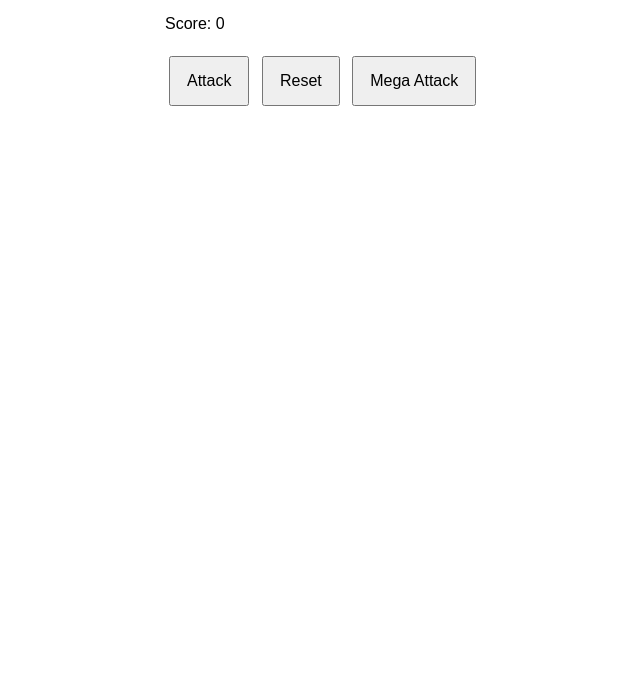
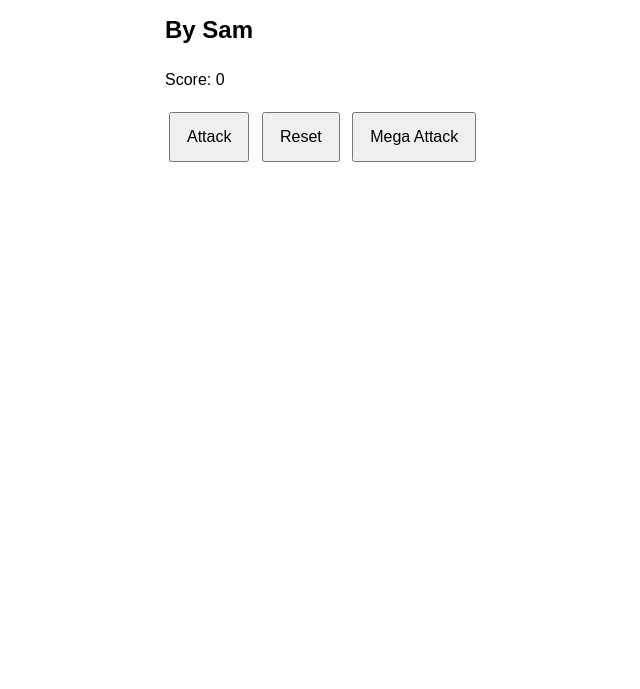
Before and after one commit to samomalley141-lang/-week-01-click-attack, a plain HTML site: page index.html in a window 1280 px wide. Shown: the part 111-800 px from the top of the page, without its empty margins (57-697 px from the left). Drawn offline with Linux system fonts and the light colour scheme.

Commit message:
Added subtitle

```diff
--- a/index.html
+++ b/index.html
@@ -9,6 +9,7 @@
 </head>
 <body>
     <h1 id="title">Click Attack</h1>
+    <h2 id="subtitle">By Sam</h2>
     <p>Score: <span id="score">0</span></p>
 
     <button id="attackButton">Attack</button>
```
